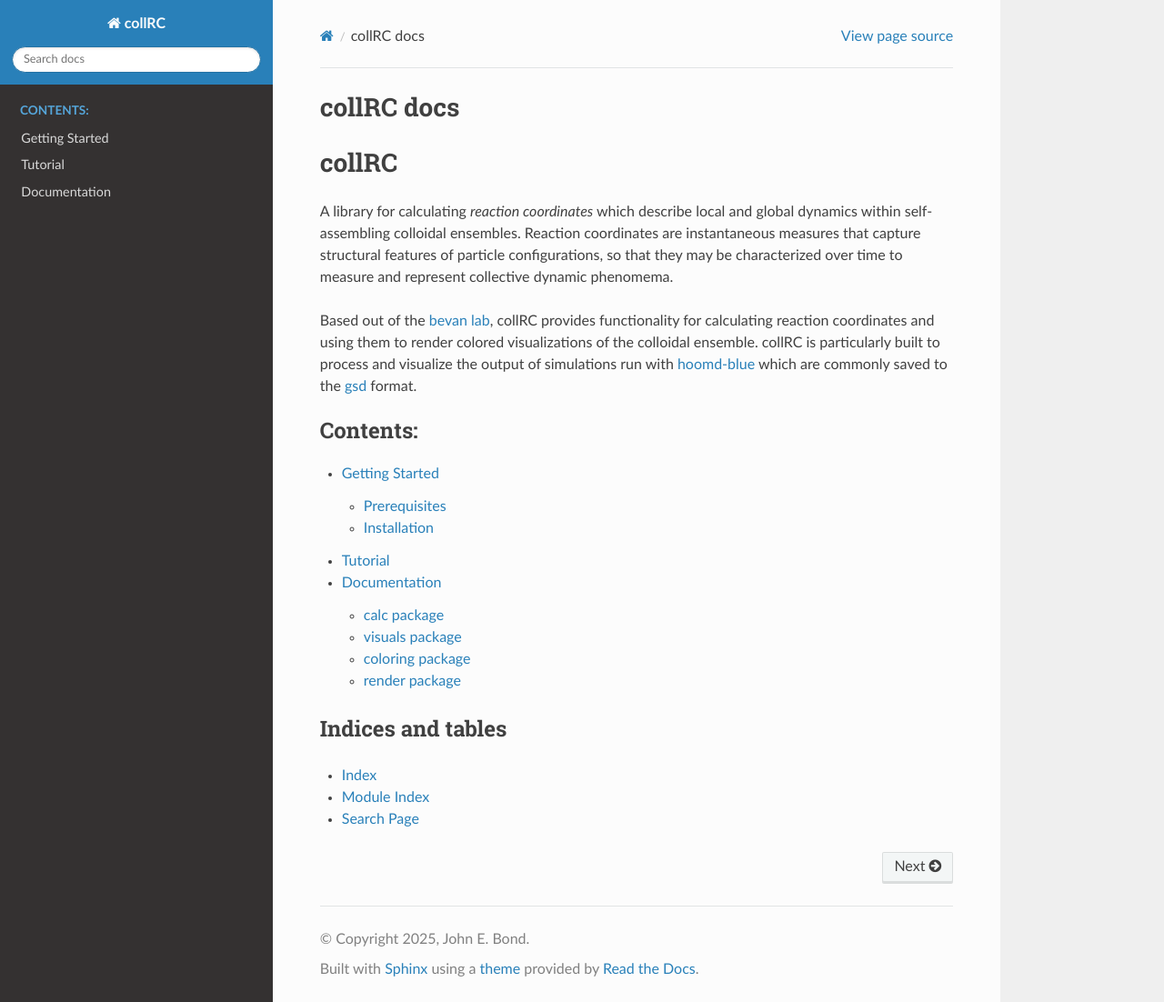
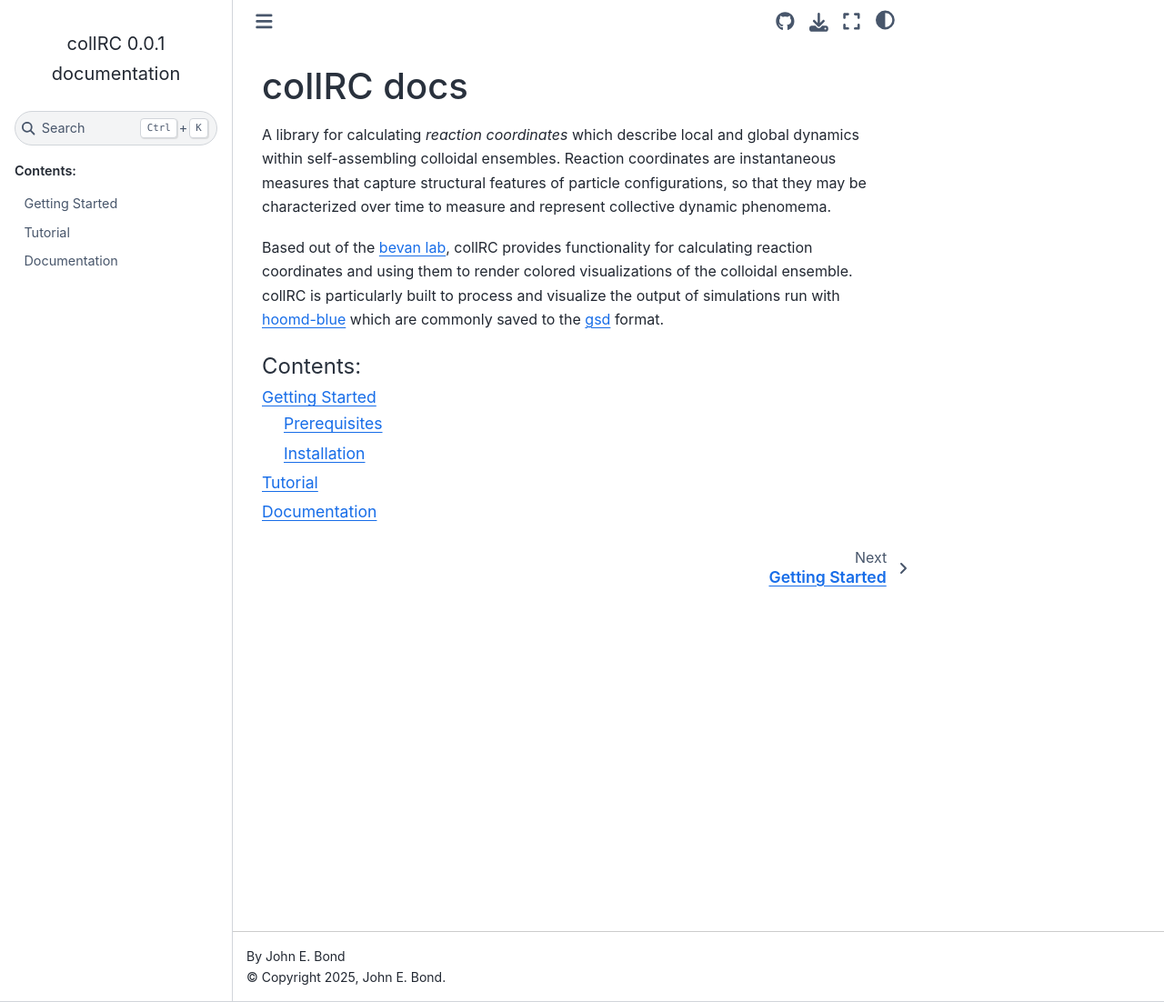
Before and after one commit to johnemmanuelbond/collRC, a Sphinx documentation site: the page built from docs/source/index.rst, in a window 1280 px wide and 1102 px high. Shown: the whole window at 91% size. Built offline with Sphinx 7.4.7 and the Sphinx Book theme 1.1.4, drawn with Linux system fonts in a browser that asks for light colours.

Commit message:
big docs update: added a new theme, started to clean up docstrings, testing a new build

```diff
--- a/README.rst
+++ b/README.rst
@@ -22,7 +22,7 @@ Prerequisites
 | color-scheming is easily set up using anaconda. Create a conda environment with the following packages installed.
 | \- `numpy`_, `scipy`_, `graph-tool`_: for calculating reaction coordinates
 | \- `gsd`_: to store simulated particle trajectories
-| \- `matplotlib_`, `moviepy_`: to render movies of particle trajectories
+| \- `matplotlib`_, `moviepy`_: to render movies of particle trajectories
 | \- `ffmpeg`_: is automatically installed as a dependency of `moviepy`_
 
 .. code-block:: bash
@@ -55,7 +55,7 @@ Uninstall with
 
 .. _numpy: https://numpy.org/doc/stable/
 .. _scipy: https://docs.scipy.org/doc/scipy/
-.. _graph-tool: https://graph-tool.skewed.de/static/docs/latest/
+.. _graph-tool: https://graph-tool.skewed.de/static/docs/stable/
 .. _gsd: https://gsd.readthedocs.io/en/latest/
 .. _matplotlib: https://matplotlib.org/stable/contents.html
 .. _ffmpeg: https://www.ffmpeg.org/documentation.html
--- a/docs/source/conf.py
+++ b/docs/source/conf.py
@@ -22,6 +22,8 @@ release = '0.0.1'
 
 extensions = extensions = [
     'sphinx.ext.autodoc',
+    'sphinx_rtd_theme',
+    'sphinx_book_theme'
 ]
 
 templates_path = ['_templates']
@@ -32,5 +34,10 @@ autodoc_member_order = 'bysource'
 # -- Options for HTML output -------------------------------------------------
 # https://www.sphinx-doc.org/en/master/usage/configuration.html#options-for-html-output
 
-html_theme = 'sphinx_rtd_theme'
+html_theme = 'sphinx_book_theme'
 html_static_path = ['_static']
+
+html_theme_options = {
+    "repository_url": "https://github.com/johnemmanuelbond/collRC",
+    "use_repository_button": True,
+}
--- a/docs/source/index.rst
+++ b/docs/source/index.rst
@@ -1,4 +1,4 @@
-.. color-scheming documentation master file, created by
+.. collRC documentation master file, created by
    sphinx-quickstart on Mon Oct 20 13:19:05 2025.
    You can adapt this file completely to your liking, but it should at least
    contain the root `toctree` directive.
@@ -20,12 +21,12 @@
    modules
 
 
-Indices and tables
-******************
+.. Indices and tables
+.. ******************
 
-* :ref:`genindex`
-* :ref:`modindex`
-* :ref:`search`
+.. * :ref:`genindex`
+.. * :ref:`modindex`
+.. * :ref:`search`
 
 .. Add your content using ``reStructuredText`` syntax. See the
    `reStructuredText <https://www.sphinx-doc.org/en/master/usage/restructuredtext/index.html>`_
--- a/docs/source/modules.rst
+++ b/docs/source/modules.rst
@@ -1,9 +1,11 @@
 Documentation
 =============
 
+collRC is divided into the following modules:
+
 .. toctree::
    :maxdepth: 3
-   :caption: Packages
+   :caption:
 
    calc
    visuals
--- a/docs/source/render.rst
+++ b/docs/source/render.rst
@@ -1,7 +1,7 @@
-render package
-==============
+render module
+=============
 
-Links together methods from :calc:`calc`, :doc:`coloring`, and :doc:`visuals` to process simulation data for visualization. Also contains color base classes and utilities for defining color schemes based on reaction coordinates. Mostly concerned with plotting single `matplotlib <https://matplotlib.org/stable/contents.html>`_ figures to render using `moviepy <https://zulko.github.io/moviepy/>`_.
+Links together methods from :doc:`calc`, :doc:`coloring`, and :doc:`visuals` to process simulation data for visualization. Also contains color base classes and utilities for defining color schemes based on reaction coordinates. Mostly concerned with plotting single `matplotlib <https://matplotlib.org/stable/contents.html>`_ figures to render using `moviepy <https://zulko.github.io/moviepy/>`_.
 render module
 -------------
 
--- a/environment.yml
+++ b/environment.yml
@@ -12,4 +12,5 @@ dependencies:
   - sphinx
   - sphinx-rtd-theme
   - pip
+  - sphinx-book-theme
 prefix: /home/jonck/miniconda3/envs/color-scheming
--- a/src/calc/__init__.py
+++ b/src/calc/__init__.py
@@ -1,5 +1,6 @@
 
 from .locality import neighbors, padded_neighbors, stretched_neighbors, tangent_connection
+from .locality import box_to_matrix, matrix_to_box, expand_around_pbc
 from .locality import quat_to_angle, quat_to_angle, local_vectors
 
 from .bond_order import flat_bond_order, stretched_bond_order, projected_bond_order, crystal_connectivity
```
Also changed, not shown: other parts of docs/source/index.rst (+1 -0 lines), docs/source/calc.rst (+29 -11 lines), 3 other files.
